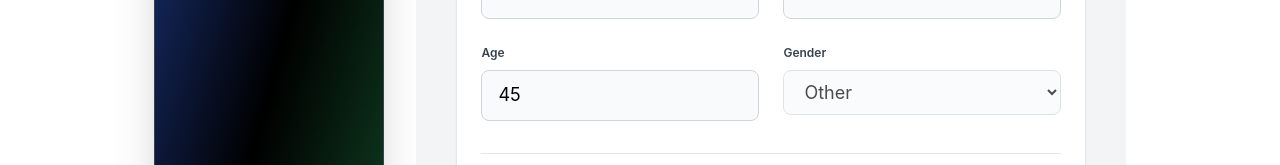
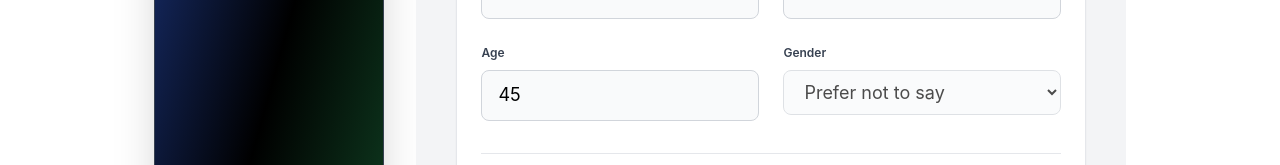
Before and after one commit to KU-jobapp-guys/KU-Seek, a Vue app in the folder frontend/: page /setting in a window 1280 px wide. Shown: the part 442-607 px from the top of the page. Built offline with nearby package versions, Linux system fonts and the light colour scheme; no server answers.

Commit message:
update gender field and mock data

```diff
--- a/frontend/src/services/profileServices.ts
+++ b/frontend/src/services/profileServices.ts
@@ -34,6 +34,7 @@ export async function fetchUserProfile(userType: string): Promise<Profile> {
       name: 'TechCorp Solutions',
       first_name: 'John',
       last_name: 'Doe',
+      gender: 'M',
       type: 'company',
       website: 'https://techcorp.com',
       industry: 'Technology',
@@ -54,7 +55,7 @@ export async function fetchUserProfile(userType: string): Promise<Profile> {
       about: 'Associate Professor in Computer Engineering',
       location: 'Bangkok, Thailand',
       contact_email: 'alex.johnson@ku.th',
-      gender: 'O',
+      gender: '',
       age: 45,
       profilePhoto: '',
       bannerPhoto: '',
--- a/frontend/src/views/SettingView.vue
+++ b/frontend/src/views/SettingView.vue
@@ -293,7 +293,6 @@ onMounted(() => {
                   <option value="">Prefer not to say</option>
                   <option value="M">Male</option>
                   <option value="F">Female</option>
-                  <option value="O">Other</option>
                 </select>
               </div>
             </div>
```
